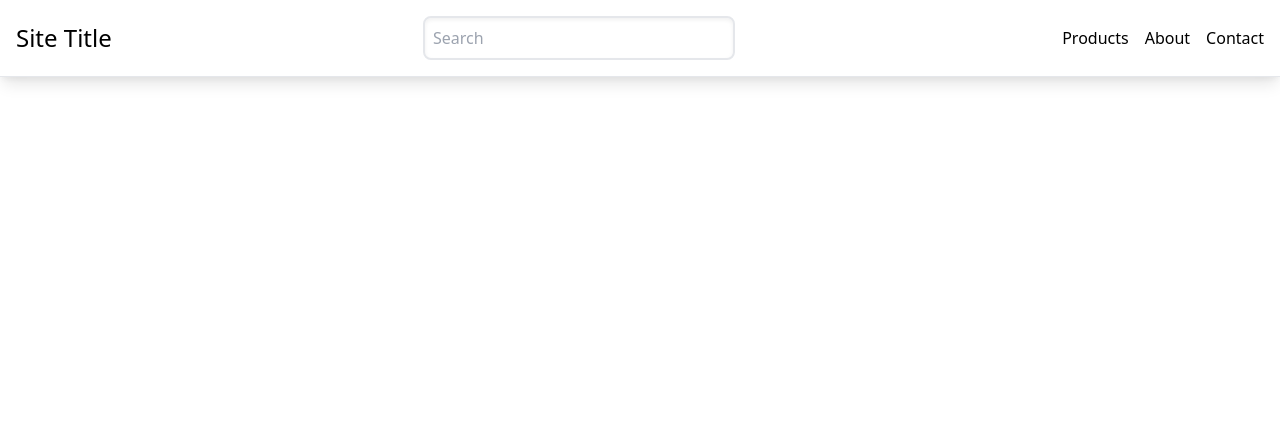
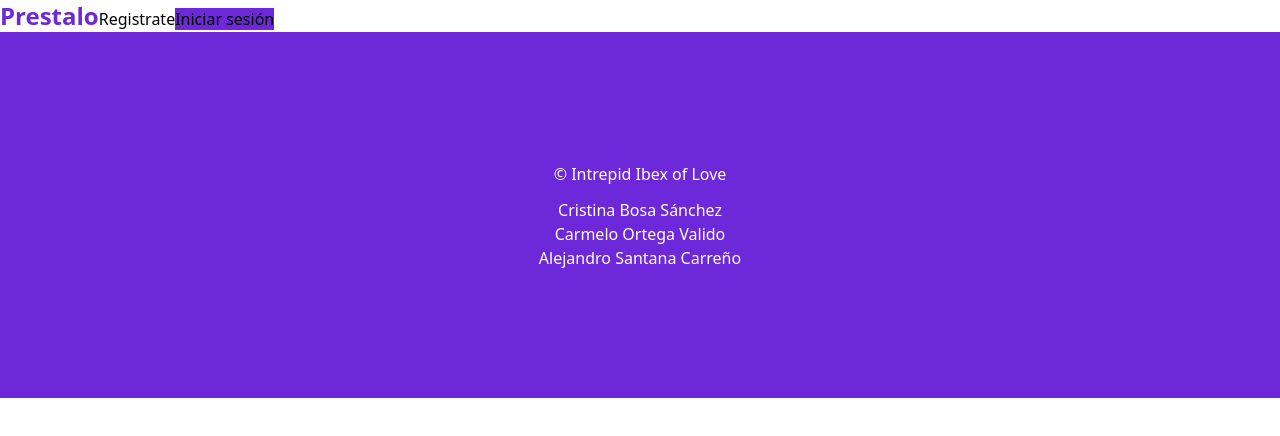
Before and after one commit to Intrepid-Ibex-of-Love/intrepid-front, an Angular app: page / in a window 1280 px wide. Shown: the top 436 px of the page. Built offline with nearby package versions, Linux system fonts and the light colour scheme.

Commit message:
Creación componente footer y header

```diff
--- a/src/app/app.component.html
+++ b/src/app/app.component.html
@@ -1,59 +1,3 @@
-
-
-<!-- * * * * * * * * * * * * * * * * * * * * * * * * * * * * * * * -->
-<!-- * * * * * * * * * * * The content above * * * * * * * * * * * -->
-<!-- * * * * * * * * * * is only a placeholder * * * * * * * * * * -->
-<!-- * * * * * * * * * * and can be replaced. * * * * * * * * * * * -->
-<!-- * * * * * * * * * * * * * * * * * * * * * * * * * * * * * * * -->
-<!-- * * * * * * * * * * End of Placeholder * * * * * * * * * * * -->
-<!-- * * * * * * * * * * * * * * * * * * * * * * * * * * * * * * * -->
-
-<header class="border-b md:flex md:items-center md:justify-between p-4 pb-0 shadow-lg md:pb-4">
-
-  <!-- Logo text or image -->
-  <div class="flex items-center justify-between mb-4 md:mb-0">
-    <h1 class="leading-none text-2xl text-grey-darkest">
-      <a class="no-underline text-grey-darkest hover:text-black" href="#">
-        Site Title
-      </a>
-    </h1>
-
-    <a class="text-black hover:text-orange md:hidden" href="#">
-      <i class="fa fa-2x fa-bars"></i>
-    </a>
-  </div>
-  <!-- END Logo text or image -->
-
-  <!-- Search field -->
-  <form class="mb-4 w-full md:mb-0 md:w-1/4">
-    <label class="hidden" for="search-form">Search</label>
-    <input class="bg-grey-lightest border-2 focus:border-orange p-2 rounded-lg shadow-inner w-full" placeholder="Search" type="text">
-    <button class="hidden">Submit</button>
-  </form>
-  <!-- END Search field -->
-
-  <!-- Global navigation -->
-  <nav>
-    <ul class="list-reset md:flex md:items-center">
-      <li class="md:ml-4">
-        <a class="block no-underline hover:underline py-2 text-grey-darkest hover:text-black md:border-none md:p-0" href="#">
-          Products
-        </a>
-      </li>
-      <li class="md:ml-4">
-        <a class="border-t block no-underline hover:underline py-2 text-grey-darkest hover:text-black md:border-none md:p-0" href="#">
-          About
-        </a>
-      </li>
-      <li class="md:ml-4">
-        <a class="border-t block no-underline hover:underline py-2 text-grey-darkest hover:text-black md:border-none md:p-0" href="#">
-          Contact
-        </a>
-      </li>
-    </ul>
-  </nav>
-  <!-- END Global navigation -->
-
-</header>
-
+<app-header></app-header>
 <router-outlet></router-outlet>
+<app-footer></app-footer>
--- a/src/app/app.module.ts
+++ b/src/app/app.module.ts
@@ -3,10 +3,14 @@ import { BrowserModule } from '@angular/platform-browser';
 
 import { AppRoutingModule } from './app-routing.module';
 import { AppComponent } from './app.component';
+import { FooterComponent } from './components/footer/footer.component';
+import { HeaderComponent } from './components/header/header.component';
 
 @NgModule({
   declarations: [
-    AppComponent
+    AppComponent,
+    FooterComponent,
+    HeaderComponent
   ],
   imports: [
     BrowserModule,
--- /dev/null
+++ b/src/app/components/footer/footer.component.html
@@ -0,0 +1,6 @@
+<footer class="bg-purple-700 mx-auto text-white p-32 text-center">
+    <p class="pb-3">&copy; <span>Intrepid Ibex of Love </span></p>
+    <p>Cristina Bosa Sánchez</p>
+    <p>Carmelo Ortega Valido</p>
+    <p>Alejandro Santana Carreño</p>
+</footer>
--- /dev/null
+++ b/src/app/components/footer/footer.component.ts
@@ -0,0 +1,15 @@
+import { Component, OnInit } from '@angular/core';
+
+@Component({
+  selector: 'app-footer',
+  templateUrl: './footer.component.html',
+  styleUrls: ['./footer.component.css']
+})
+export class FooterComponent implements OnInit {
+
+  constructor() { }
+
+  ngOnInit(): void {
+  }
+
+}
--- /dev/null
+++ b/src/app/components/header/header.component.html
@@ -0,0 +1,7 @@
+<header class="border-b-2 border-purple-700">
+    <nav>
+        <a class="text-purple-700 font-bold text-2xl">Prestalo</a>
+        <a class="text-black">Registrate</a>
+        <a class="text-black bg-purple-700">Iniciar sesión</a>
+    </nav>
+</header>
--- /dev/null
+++ b/src/app/components/header/header.component.ts
@@ -0,0 +1,15 @@
+import { Component, OnInit } from '@angular/core';
+
+@Component({
+  selector: 'app-header',
+  templateUrl: './header.component.html',
+  styleUrls: ['./header.component.css']
+})
+export class HeaderComponent implements OnInit {
+
+  constructor() { }
+
+  ngOnInit(): void {
+  }
+
+}
```
Also changed, not shown: src/app/components/footer/footer.component.css (added), src/app/components/header/header.component.css (added), 2 other files (tests, documents, lock files or other folders).
